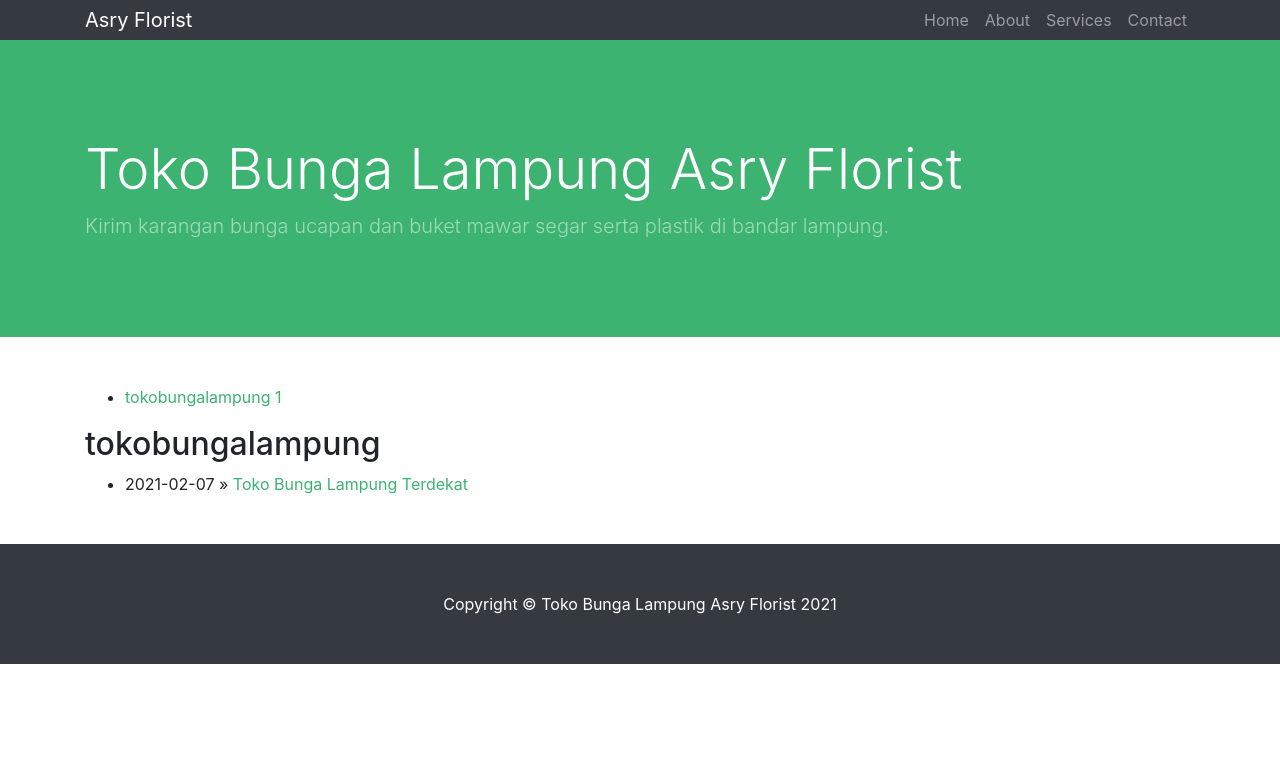
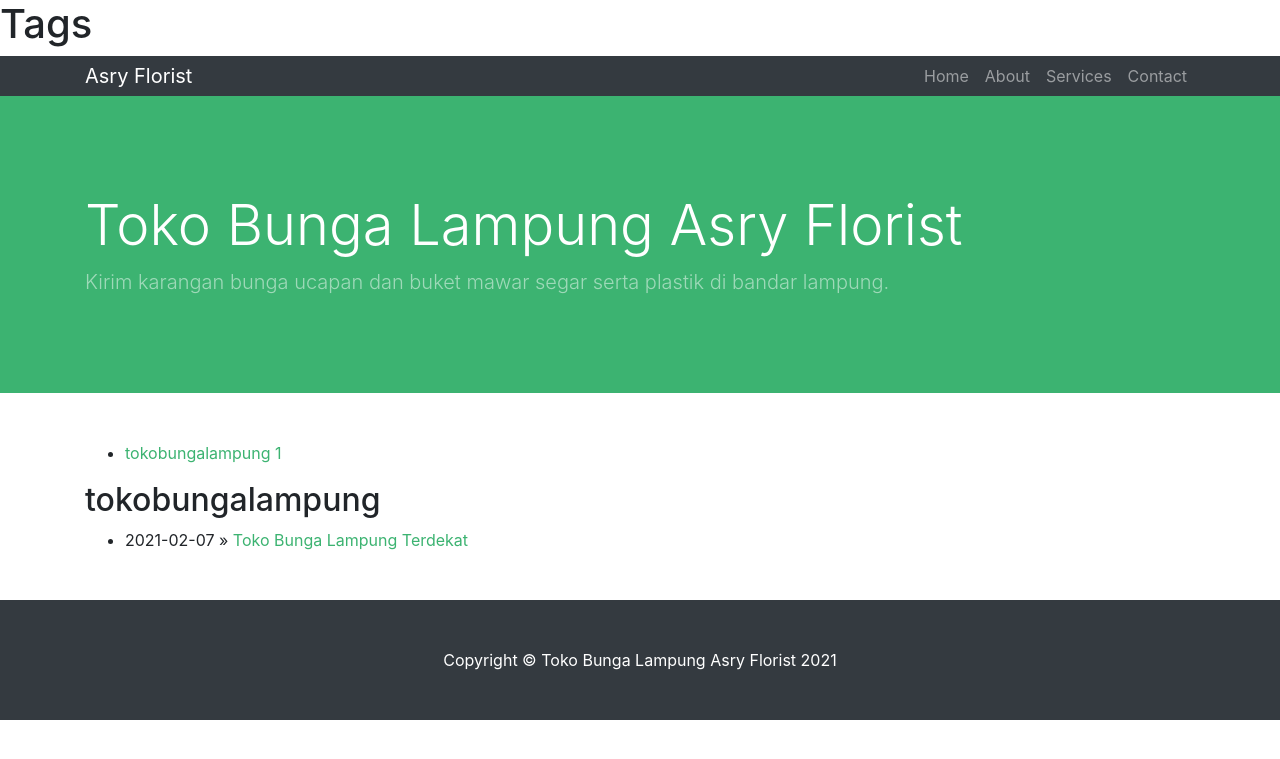
Before and after one commit to bungaasryflorist/tokobungalampung.github.io, a Jekyll site: the page built from tags.md, in a window 1280 px wide. Shown: the top 759 px of the page. Built offline with Jekyll 4.4.1, drawn with Linux system fonts in a browser that asks for light colours.

Commit message:
Update archive-taxonomies.html

```diff
--- a/_layouts/archive-taxonomies.html
+++ b/_layouts/archive-taxonomies.html
@@ -3,6 +3,9 @@
 {% include head.html %}
 
 <body>
+  <header class="post-header">
+    <h1 class="post-title">{{ page.title | escape }}</h1>
+  </header>
   {% include navigation.html %} {% include header.html %}
   <!-- Page Content -->
   <div class="container mb-5">
```
